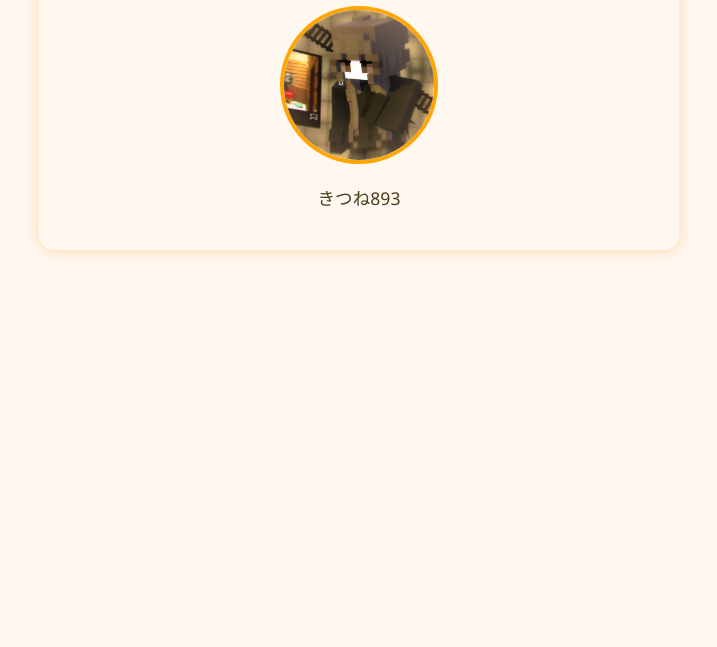
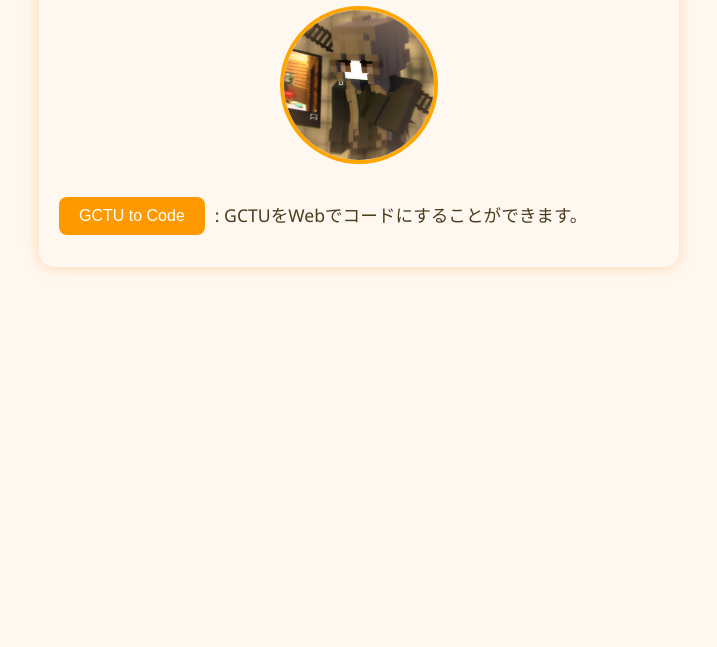
Before and after one commit to KITUNEchan/KITUNE_WebSite, a plain HTML site: page index.html in a window 1280 px wide. Shown: the part 153-800 px from the top of the page, without its empty margins (281-998 px from the left). Drawn offline with Linux system fonts and the light colour scheme.

Commit message:
Add files via upload

```diff
--- a/index.html
+++ b/index.html
@@ -2,12 +2,24 @@
 <html lang="ja">
 <head>
   <meta charset="UTF-8" />
-  <title>きつねちゃんのプロフィール</title>
+  <title>きつね893のプロフィール</title>
   <link rel="stylesheet" href="style.css" />
+  <style>
+    .button-with-description {
+      display: flex;
+      align-items: center;
+      gap: 10px; /* ボタンと説明の間の余白 */
+    }
+  </style>
 </head>
 <body>
-  <h1>きつねちゃん</h1>
+  <h1>きつね893</h1>
   <img src="icon.jpeg" alt="きつねちゃんのアイコン" />
-  <p>きつね893</p>
+  <div class="button-with-description">
+    <a href="https://kitunechan.github.io/GCTU_to_Code/" target="_blank">
+      <button>GCTU to Code</button>
+    </a>
+    <p>: GCTUをWebでコードにすることができます。</p>
+  </div>
 </body>
 </html>
--- a/style.css
+++ b/style.css
@@ -27,3 +27,16 @@ p {
   line-height: 1.6;
   text-align: center;
 }
+button {
+  padding: 10px 20px;
+  font-size: 16px;
+  background-color: #ff9900;
+  color: white;
+  border: none;
+  border-radius: 8px;
+  cursor: pointer;
+}
+
+button:hover {
+  background-color: #cc7a00;
+}
```
